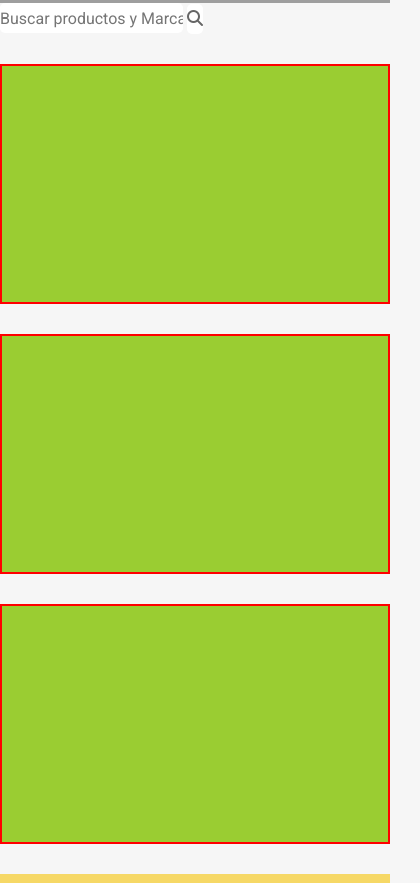
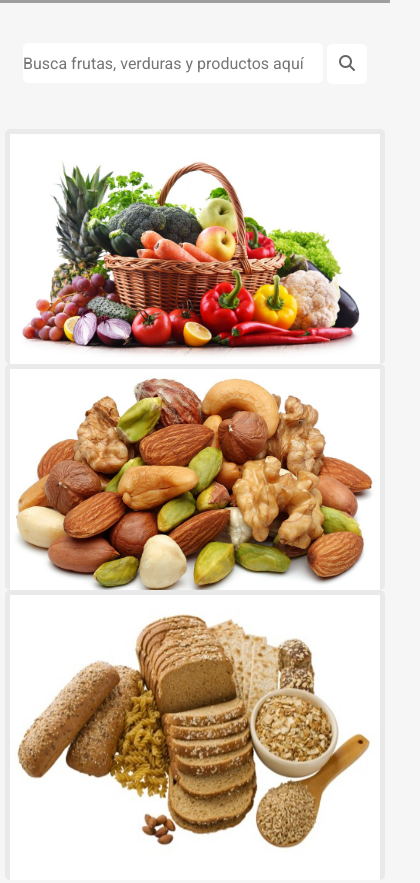
Before and after one commit to mauriciomena/ConsolelogGrupo1Sprint2, a website: page views/index.html in a window 390 px wide. Shown: the part 615-1498 px from the top of the page, 420 px wide, since content can reach past the window. Drawn offline with Linux system fonts and the light colour scheme; grey boxes are pictures that could not be loaded.

Commit message:
Nico Zini - Construccion y estilos sección productos, mobile y desktop

```diff
--- a/public/css/styles.css
+++ b/public/css/styles.css
@@ -134,58 +134,78 @@ main .order {
 }
 
 /* --- Busqueda --- */
+main .search {
+  align-self: center;
+  margin: 40px 0;
+}
+
 main section input {
   border: 0;
   border-radius: 5px;
-  height: 30px;
+  height: 40px;
+  width: 300px;
 }
 
 main section .search-bar button {
   background: #ffffff;
   border: 0;
-  height: 30px;
+  height: 40px;
+  width: 40px;
   border-radius: 5px;
   color: #666;
 }
 
+
 /* --- Productos --- */
 main .products-main {
-  align-self: center;
+  display: flex;
+  flex-wrap: wrap;
+  padding: 5px;
 }
 
-main .products-main article {
-  border: 2px solid red;
-  background-color: yellowgreen;
-  width: 100vw;
-  padding: 10px;
-  height: 240px;
-  margin: 30px;
-
-
-
-
+.container {
+  position: relative;
+  width: 100%;
+  padding: 5px 5px 0;
+  background-color: rgba(0, 0, 0, 0.05);
+  border-radius: 5px;
 }
 
+.image {
+  opacity: 1;
+  display: block;
+  width: 100%;
+  height: auto;
+  transition: .5s ease;
+  backface-visibility: hidden;
+}
 
+.detail {
+  transition: .5s ease;
+  opacity: 0;
+  position: absolute;
+  top: 50%;
+  left: 50%;
+  transform: translate(-50%, -50%);
+  -ms-transform: translate(-50%, -50%);
+  text-align: center;
+}
 
+.container:hover .image {
+  opacity: 0.3;
+}
 
+.container:hover .detail {
+  opacity: 1;
+}
 
-
-
-
-
-
-
-
-
-
-
-
-
-
-
-
-
+.text {
+  background-color: #8cb944;
+  color: white;
+  font-size: 16px;
+  border-radius: 5px;
+  padding: 16px 32px;
+}
 
 
 /* ------ Footer ------ */
@@ -240,6 +260,23 @@ footer h5 {
 }
 
 @media screen and (min-width: 769px) {
+  /* main .products-main {
+    flex-wrap: nowrap;
+  } */
+
+  /* .container {
+    width: 50%;
+  } */
+
+
+
+
+
+
+
+
+
+
   .flex-container {
     flex-direction: row;
     flex-wrap: wrap;
@@ -286,9 +323,11 @@ footer h5 {
     position: absolute;
     top: 50px;
     background-color: #8cb944;
+    box-shadow: rgba(0, 0, 0, 0.5);
     width: 100%;
     margin-left: -200%;
     transition: all 500ms;
+    z-index: 1;
   }
   .menu ul {
     flex-direction: column;
--- a/views/index.html
+++ b/views/index.html
@@ -54,9 +54,9 @@
         <img src="/images/image-fruits.png" alt="Frutas" class="image-fruits">
       </div>
 
-      <section>
+      <section class="search">
         <div class="search-bar">
-          <input type="text" id="searchterm" placeholder="Buscar productos y Marcas"/>
+          <input type="text" id="searchterm" placeholder="Busca frutas, verduras y productos aquí"/>
           <button type="button">
               <i class="fas fa-search"></i>
           </button>
@@ -64,14 +64,23 @@
       </section>
 
       <section class="products-main">
-        <article>
-          <!-- Frutas y verduras -->
+        <article class="container">
+          <img src="/images/products-fruits.jpg" alt="Avatar" class="image" style="width:100%">
+          <div class="detail">
+            <div class="text">Frutas y Verduras</div>
+          </div>
         </article>
-        <article>
-          <!-- almacen natural -->
+        <article class="container">
+          <img src="/images/products-diet.jpg" alt="Avatar" class="image" style="width:100%">
+          <div class="detail">
+            <div class="text">Productos Dieteticos</div>
+          </div>
         </article>
-        <article>
-          <!-- dietetica general -->
+        <article class="container">
+          <img src="/images/products-grocery.jpg" alt="Avatar" class="image" style="width:100%">
+          <div class="detail">
+            <div class="text">Almacen Natural</div>
+          </div>
         </article>
       </section>
 
```
Also changed, not shown: public/images/products-grocery.jpg (added).
